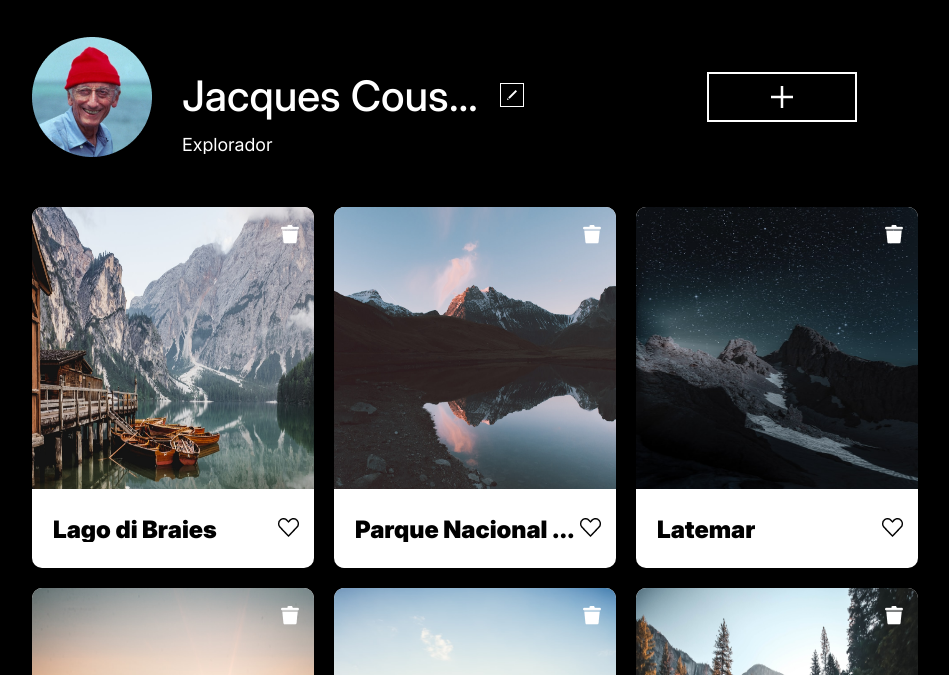
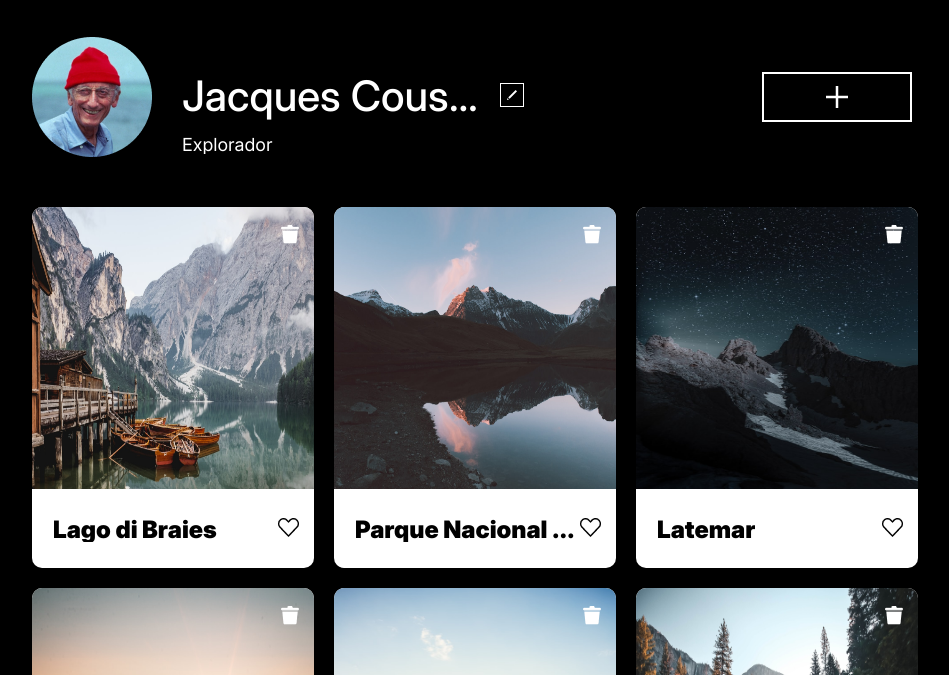
Before and after one commit to maizavolpato/web_project_around, a plain HTML site: page src/index.html in a window 1280 px wide. Shown: the part 125-800 px from the top of the page, without its empty margins (168-1117 px from the left). Drawn offline with Linux system fonts and the light colour scheme.

Commit message:
Adj writing in import in index.js and the layout of edit button

```diff
--- a/src/blocks/profile.css
+++ b/src/blocks/profile.css
@@ -58,7 +58,7 @@
   border: 1px solid #fff;
   width: 150px;
   height: 50px;
-  margin: 13px 0 14px 165px;
+  margin: 13px 0 14px auto;
   align-self: center;
   cursor: pointer;
 }
--- a/src/page/index.js
+++ b/src/page/index.js
@@ -11,7 +11,7 @@ import {
   elementForm,
   inputName,
   inputJob,
-} from "../utils/utils.js";
+} from "../utils/Utils.js";
 import { PopupWithForm } from "../componentes/PopupWithForm.js";
 import { Section } from "../componentes/Section.js";
 import { PopupWithImage } from "../componentes/PopupWithImage.js";
```
Also changed, not shown: src/componentes/PopupWithImage.js (+0 -13 lines).
